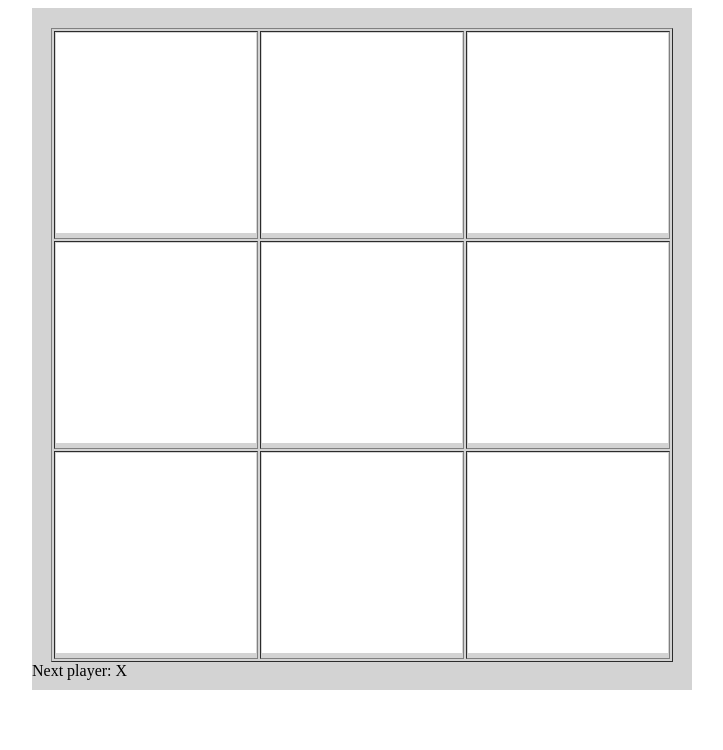
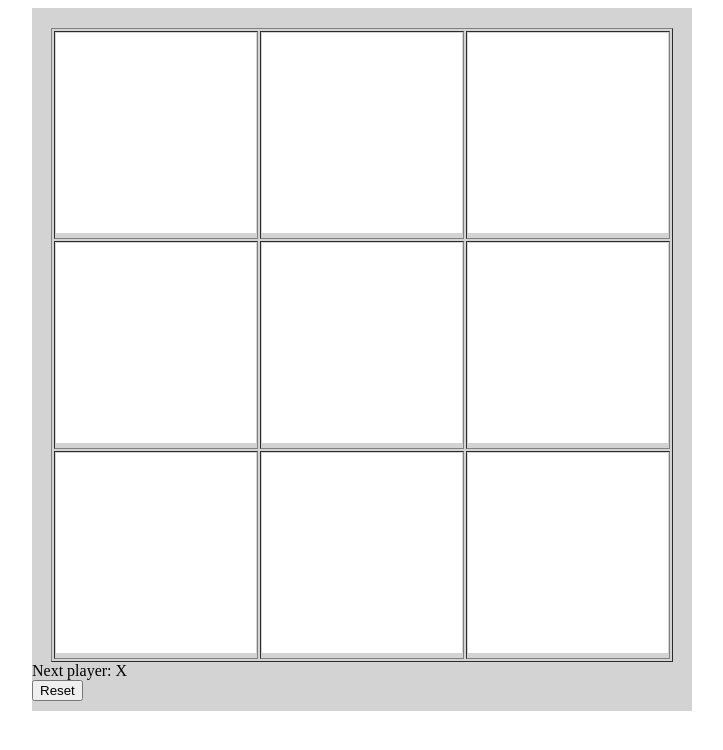
Before and after one commit to akademiasovy/1N_Web, a plain HTML site: page TicTacToe/index.html in a window 1280 px wide. Shown: the whole page, without its empty margins (278-1001 px from the left). Drawn offline with nearby package versions, Linux system fonts and the light colour scheme.

Commit message:
finished task

```diff
--- a/TicTacToe/index.html
+++ b/TicTacToe/index.html
@@ -27,6 +27,7 @@
          </tr>
        </table>
        <div id="player">Next player: X</DIV>
+       <div><button onclick="resetGame()">Reset</button></DIV>
      </div>
   </body>
 </html>
--- a/TicTacToe/js/script.js
+++ b/TicTacToe/js/script.js
@@ -15,7 +15,7 @@ function imgClick(index){
     else
         paintCell('img/o.png',index);
     changePlayer();
-    setTimeout(checkWinner,500);
+    setTimeout(checkWinner,100);
   }
 }
 
@@ -68,3 +68,13 @@ function checkWinner(){
 
 
 }
+
+function resetGame(){
+  winner=0;
+  player=1;
+  for(i=0;i<9;i++){
+        board[i]=0;
+        paintCell('img/empty.png',i);
+  }
+  document.getElementById('player').innerHTML='Next player: X';
+}
```
